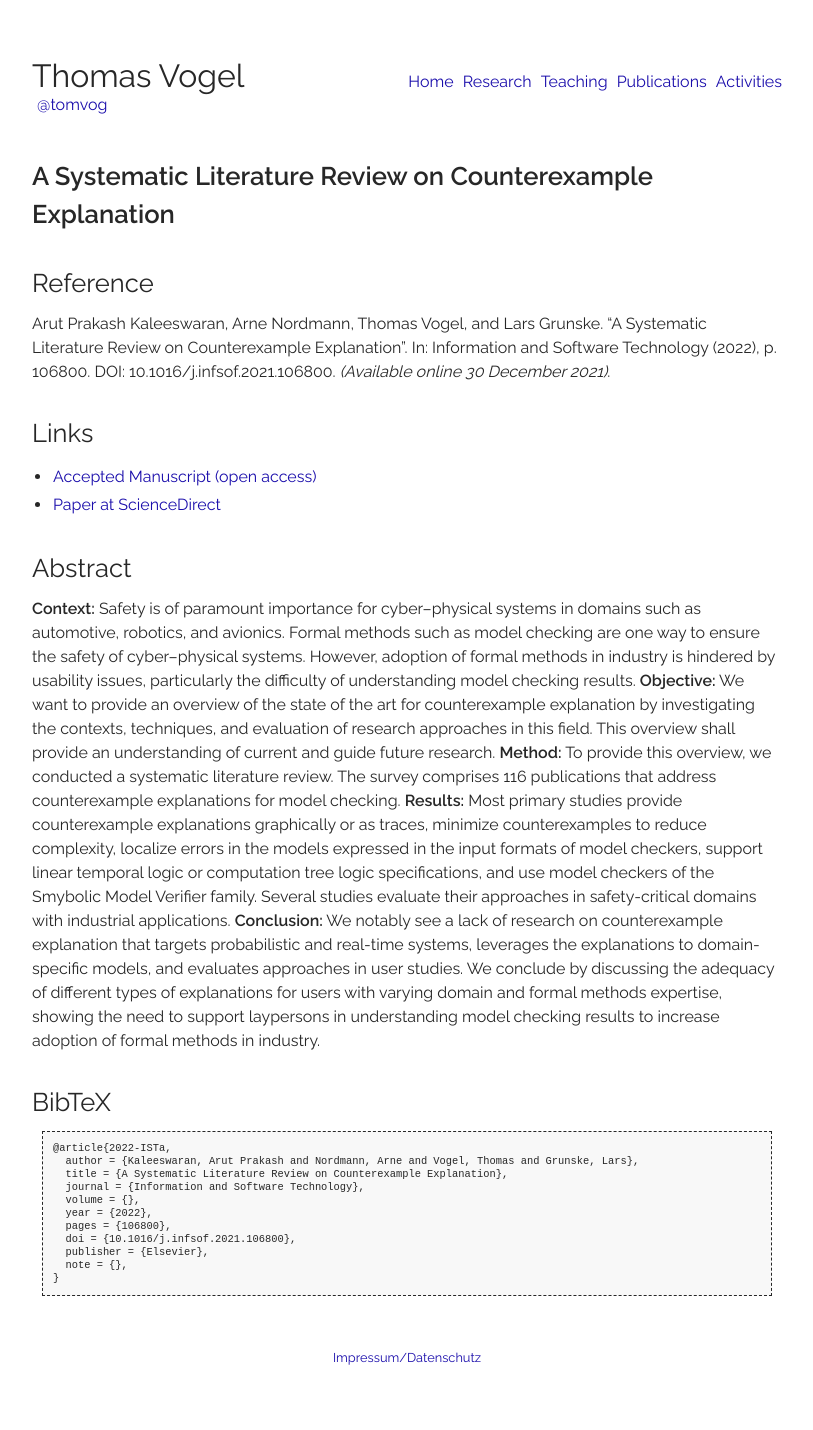
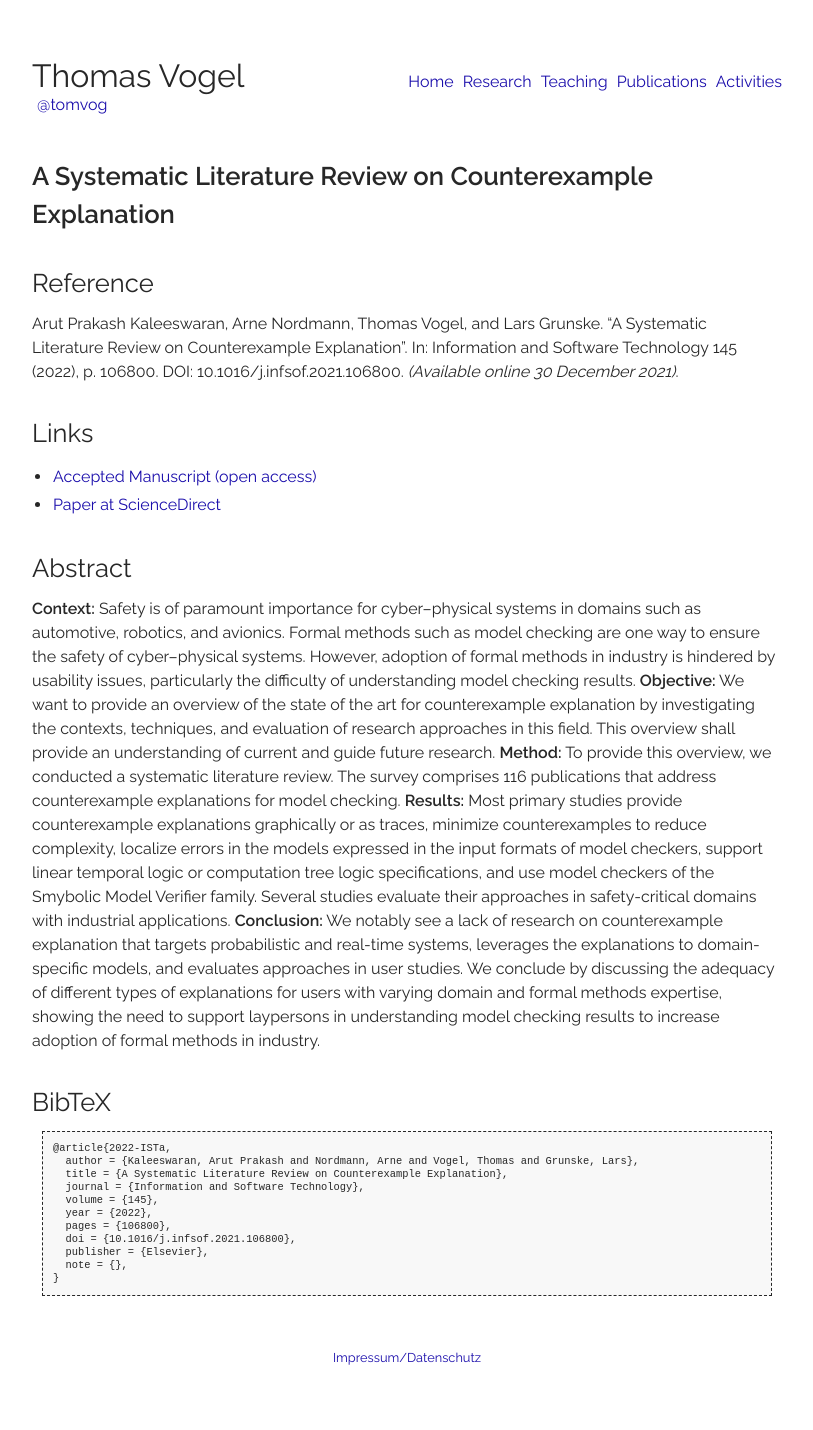
Before and after one commit to thomas-vogel/thomas-vogel.github.io, a Jekyll site: the page built from _pages/publications/2022-ISTa.md, in a window 1280 px wide. Shown: the whole page, without its empty margins (233-1046 px from the left). Built offline with Jekyll 4.4.1, drawn with Linux system fonts in a browser that asks for light colours.

Commit message:
Add journal volume numbers to IST'22 papers.

```diff
--- a/_pages/publications/2022-ISTa.md
+++ b/_pages/publications/2022-ISTa.md
@@ -5,7 +5,7 @@ layout: page
 ---
 
 ## Reference
-Arut Prakash Kaleeswaran, Arne Nordmann, Thomas Vogel, and Lars Grunske. "A Systematic Literature Review on Counterexample Explanation". In: Information and Software Technology (2022), p. 106800. DOI: 10.1016/j.infsof.2021.106800. _(Available online 30 December 2021)_.
+Arut Prakash Kaleeswaran, Arne Nordmann, Thomas Vogel, and Lars Grunske. "A Systematic Literature Review on Counterexample Explanation". In: Information and Software Technology 145 (2022), p. 106800. DOI: 10.1016/j.infsof.2021.106800. _(Available online 30 December 2021)_.
 
 
 ## Links
@@ -33,7 +33,7 @@ We notably see a lack of research on counterexample explanation that targets pro
   author = {Kaleeswaran, Arut Prakash and Nordmann, Arne and Vogel, Thomas and Grunske, Lars},
   title = {A Systematic Literature Review on Counterexample Explanation},
   journal = {Information and Software Technology},
-  volume = {},
+  volume = {145},
   year = {2022},
   pages = {106800},
   doi = {10.1016/j.infsof.2021.106800},
```
Also changed, not shown: _pages/publications/2022-ISTb.md (+2 -2 lines), _pages/publications/index.md (+2 -2 lines), _pages/publications/type.md (+2 -2 lines).
